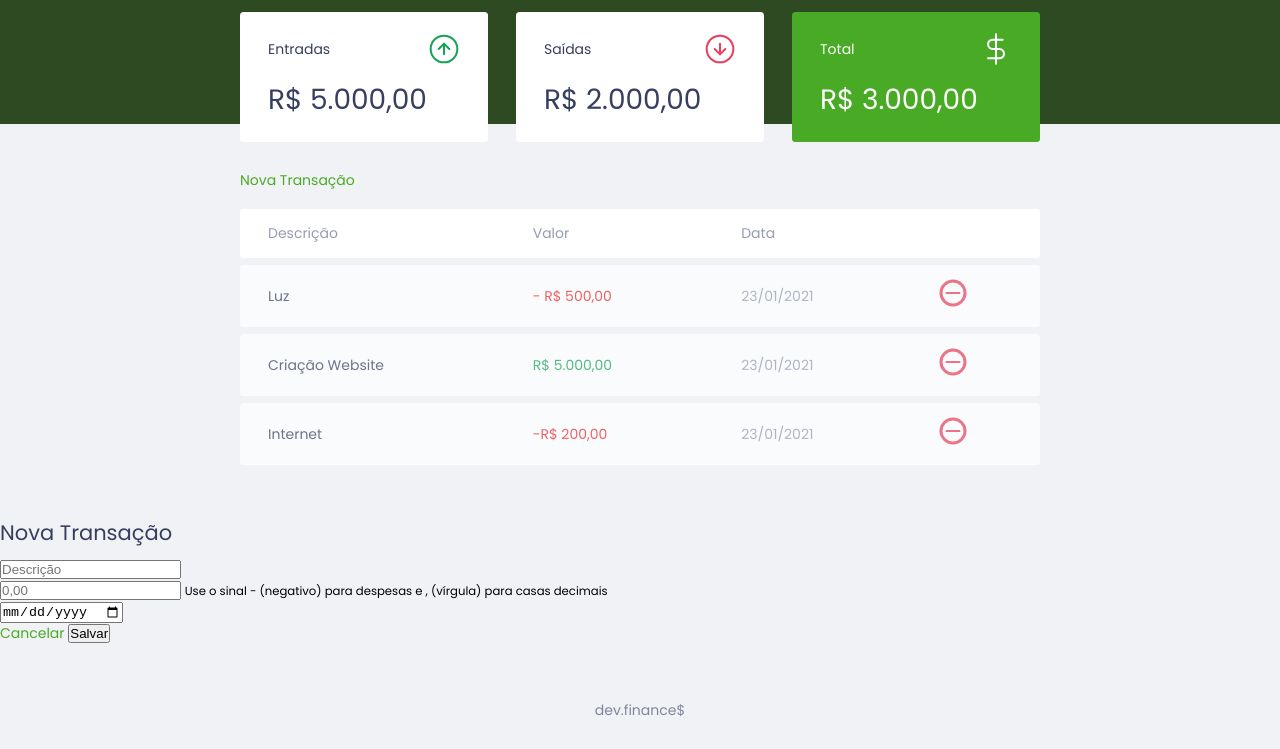
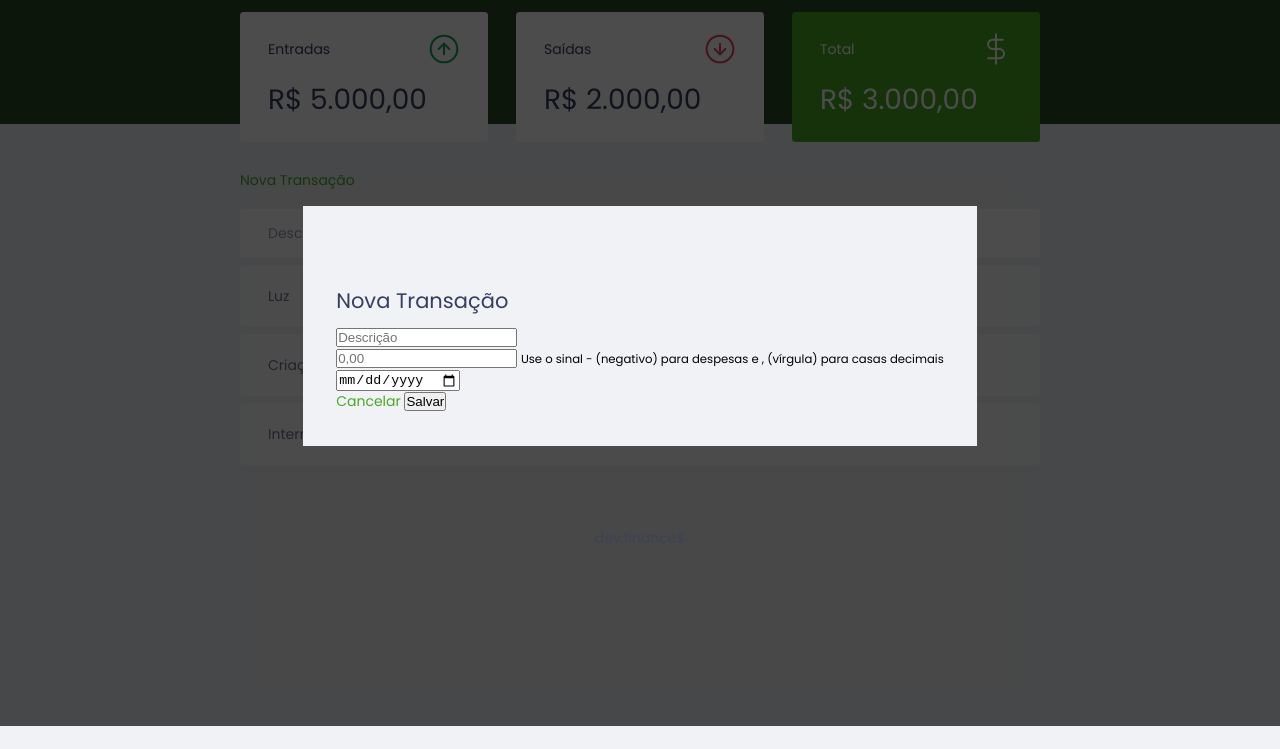
Before and after one commit to julombe/maratona-discovery-01, a plain HTML site: page finalizacao-html-css/index.html in a window 1280 px wide. Shown: the part 74-823 px from the top of the page. After the commit the page ends 800 px from the top, so only its background shows below. Drawn offline with Linux system fonts and the light colour scheme.

Commit message:
add folder

```diff
--- a/finalizacao-html-css/style.css
+++ b/finalizacao-html-css/style.css
@@ -180,6 +180,35 @@ td.expense {
 }
 
 
+/*==== MOdal====*/
+
+.modal-overlay {
+width: 100%;
+height: 100%;
+
+background-color: rgba(0, 0, 0, 0.7);
+
+position: fixed;
+top: 0;
+
+display: flex;
+align-items: center;
+justify-content: center;
+
+opacity: 0;
+visibility: hidden;
+}
+
+.modal-overlay.active {
+    opacity: 1;
+    visibility: visible;
+}
+
+.modal {
+    background: #f0f2f5;
+    padding: 2.4rem;
+}
+
 /*==== Footer ====*/
 
 footer {
```
